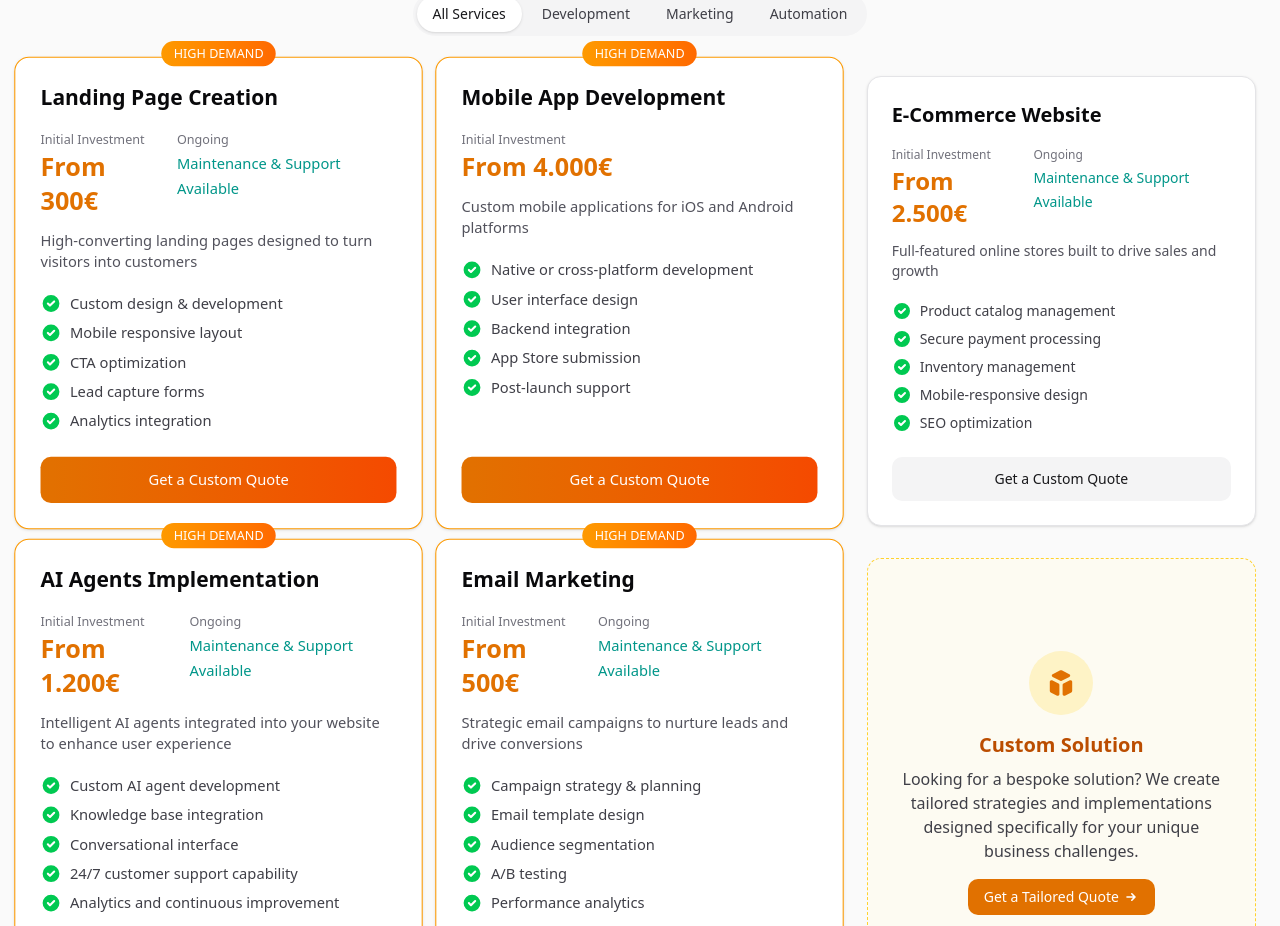
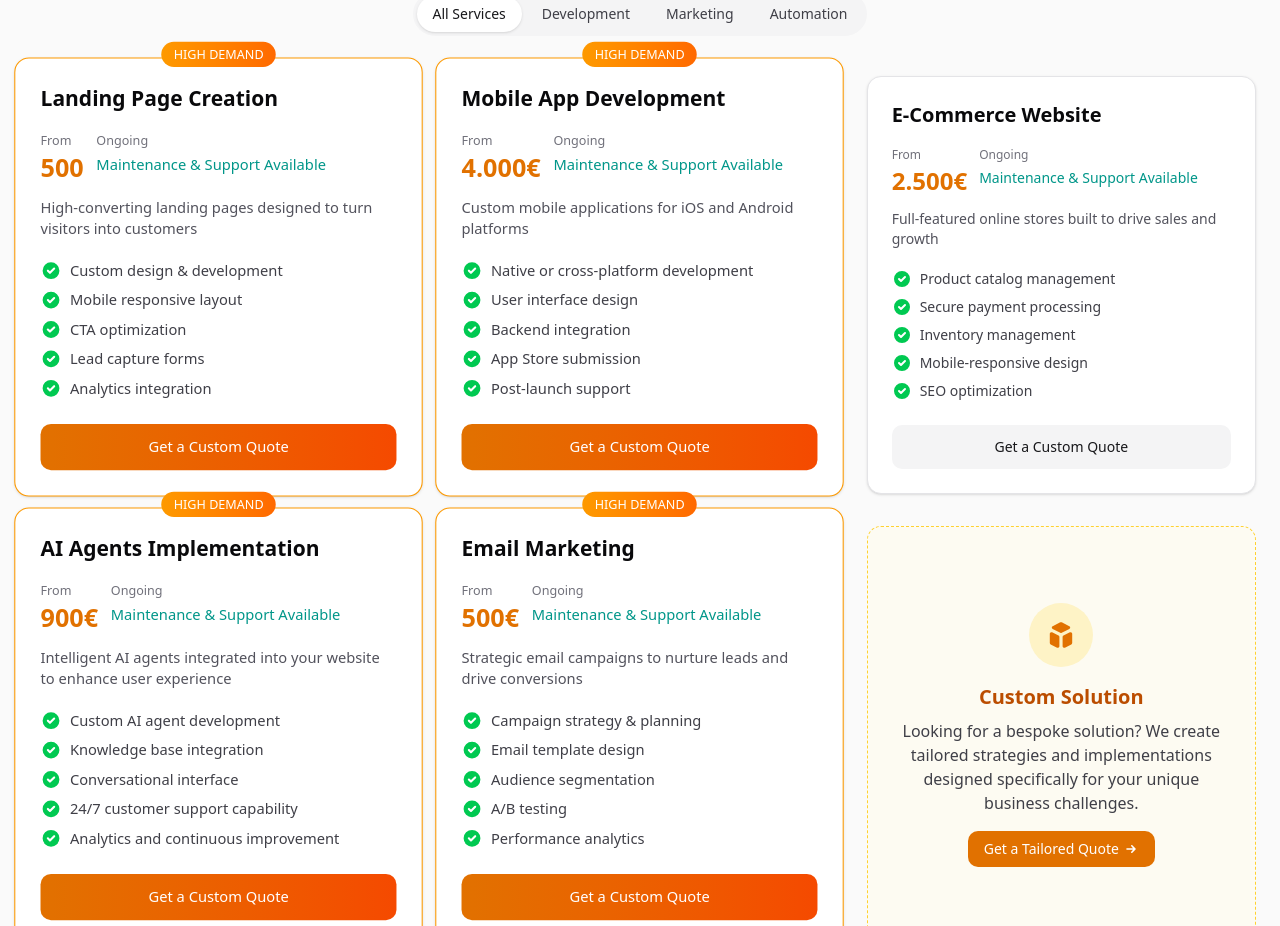
Before and after one commit to luka-zivkovic/brapo-landing, a Next.js app: page / in a window 1280 px wide. Shown: the part 5000-5926 px from the top of the page. Built offline with nearby package versions, Linux system fonts and the light colour scheme.

Commit message:
Update Pricing.tsx

```diff
--- a/components/sections/Pricing.tsx
+++ b/components/sections/Pricing.tsx
@@ -17,7 +17,7 @@ const services: ServicePricing[] = [
   // Development Services
   {
     name: "Landing Page Creation",
-    setupPrice: "From 300€",
+    setupPrice: "500",
     hasUpkeepCosts: true,
     description: "High-converting landing pages designed to turn visitors into customers",
     features: [
@@ -32,7 +32,8 @@ const services: ServicePricing[] = [
   },
   {
     name: "Mobile App Development",
-    setupPrice: "From 4.000€",
+    setupPrice: "4.000€",
+    hasUpkeepCosts: true,
     description: "Custom mobile applications for iOS and Android platforms",
     features: [
       "Native or cross-platform development",
@@ -46,7 +47,7 @@ const services: ServicePricing[] = [
   },
   {
     name: "E-Commerce Website",
-    setupPrice: "From 2.500€",
+    setupPrice: "2.500€",
     hasUpkeepCosts: true,
     description: "Full-featured online stores built to drive sales and growth",
     features: [
@@ -60,7 +61,7 @@ const services: ServicePricing[] = [
   },
   {
     name: "AI Agents Implementation",
-    setupPrice: "From 1.200€",
+    setupPrice: "900€",
     hasUpkeepCosts: true,
     description: "Intelligent AI agents integrated into your website to enhance user experience",
     features: [
@@ -77,7 +78,7 @@ const services: ServicePricing[] = [
   // Marketing Services
   {
     name: "Email Marketing",
-    setupPrice: "From 500€",
+    setupPrice: "500€",
     hasUpkeepCosts: true,
     description: "Strategic email campaigns to nurture leads and drive conversions",
     features: [
@@ -92,7 +93,7 @@ const services: ServicePricing[] = [
   },
   {
     name: "PPC Advertising",
-    setupPrice: "From 800€",
+    setupPrice: "800€",
     hasUpkeepCosts: true,
     description: "Targeted pay-per-click campaigns across search and social platforms",
     features: [
@@ -106,7 +107,7 @@ const services: ServicePricing[] = [
   },
   {
     name: "AI Avatars",
-    setupPrice: "From 900€",
+    setupPrice: "900€",
     hasUpkeepCosts: true,
     description: "Custom AI-driven virtual brand representatives for enhanced marketing",
     features: [
@@ -121,7 +122,7 @@ const services: ServicePricing[] = [
   },
   {
     name: "Ed Tech Campaigns",
-    setupPrice: "From 1.200€",
+    setupPrice: "1.200€",
     hasUpkeepCosts: true,
     description: "Strategic marketing campaigns tailored for educational technology platforms",
     features: [
@@ -138,7 +139,7 @@ const services: ServicePricing[] = [
   // Automation Services
   {
     name: "CRM Implementation",
-    setupPrice: "From 1.500€",
+    setupPrice: "1.500€",
     hasUpkeepCosts: true,
     description: "Custom CRM solutions to streamline your customer relationships",
     features: [
@@ -153,7 +154,7 @@ const services: ServicePricing[] = [
   },
   {
     name: "Lead Generation & Outreach",
-    setupPrice: "From 1.000€",
+    setupPrice: "1.000€",
     hasUpkeepCosts: true,
     description: "Automated systems to capture, qualify, and nurture potential customers",
     features: [
@@ -283,7 +284,7 @@ export default function Pricing() {
                 <h3 className="text-xl font-bold">{service.name}</h3>
                 <div className="mt-3 flex gap-3">
                   <div>
-                    <span className="text-xs text-zinc-500 dark:text-zinc-400">Initial Investment</span>
+                    <span className="text-xs text-zinc-500 dark:text-zinc-400">From</span>
                     <div>
                       <span className="text-2xl font-bold text-amber-600 dark:text-amber-500">{service.setupPrice}</span>
                     </div>
```
